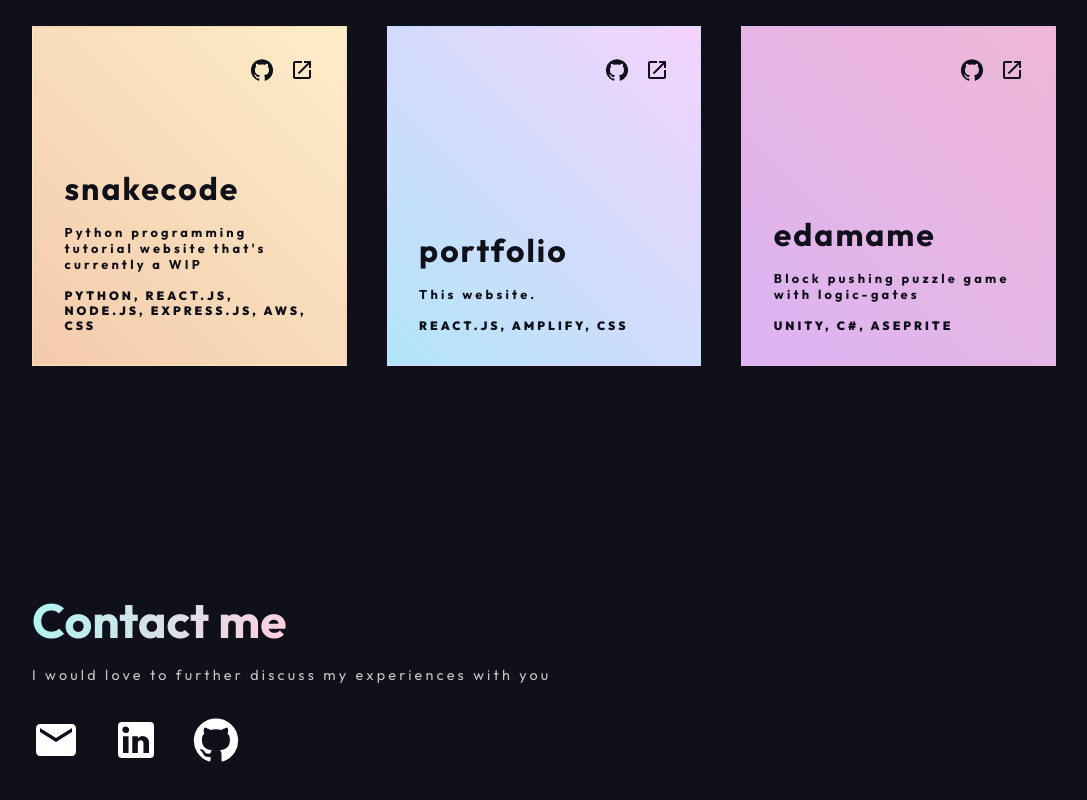
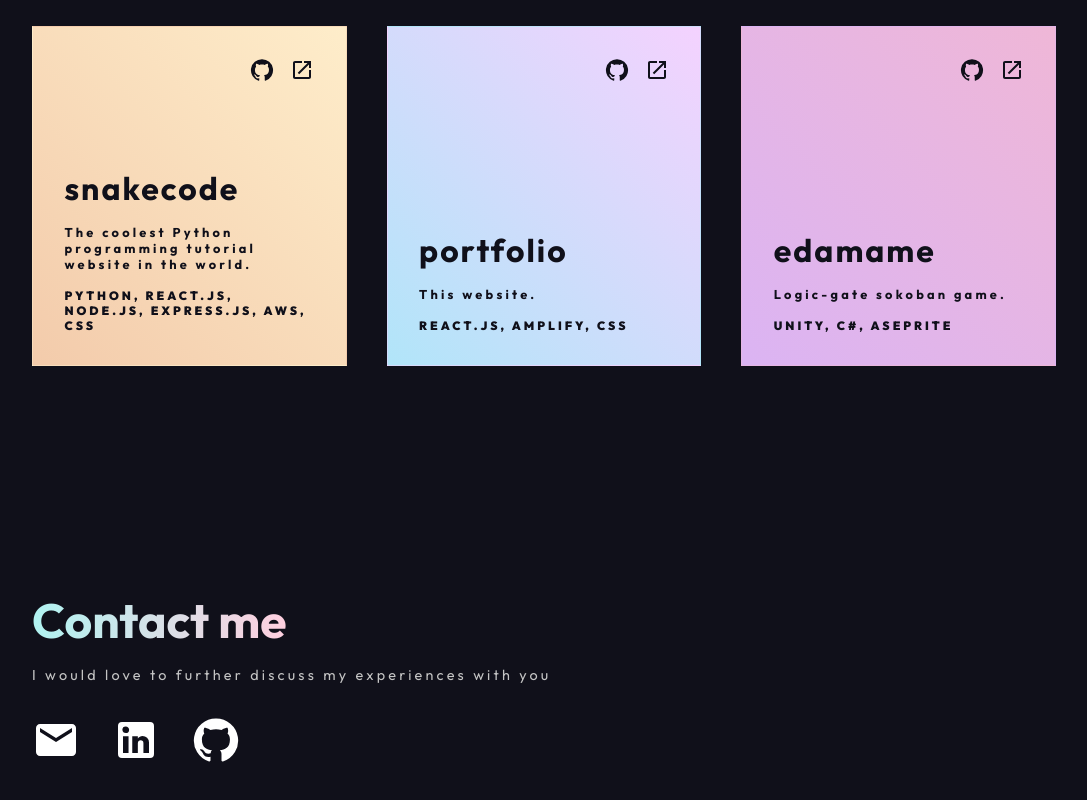
Before and after one commit to hwelsters/portfolio, a React (Create React App) app: page / in a window 1280 px wide. Shown: the part 1312-2112 px from the top of the page, without its empty margins (96-1183 px from the left). Built offline with nearby package versions, Linux system fonts and the light colour scheme.

Commit message:
Added personality

```diff
--- a/src/data/projects.ts
+++ b/src/data/projects.ts
@@ -1,7 +1,7 @@
 export const projects: Array<ProjectInterface> = [
   {
     name: "snakecode",
-    description: "Python programming tutorial website that's currently a WIP",
+    description: "The coolest Python programming tutorial website in the world.",
     githubURL: "https://github.com/hwelsters/axolotl",
     externalURL: "http://www.snakecode.org/",
     skills: "PYTHON, REACT.JS, NODE.JS, EXPRESS.JS, AWS, CSS"
@@ -15,7 +15,7 @@ export const projects: Array<ProjectInterface> = [
   },
   {
     name: "edamame",
-    description: "Block pushing puzzle game with logic-gates",
+    description: "Logic-gate sokoban game.",
     githubURL: "https://github.com/hwelsters/edamame",
     externalURL: "https://hwelsters.itch.io/edamame",
     skills: "UNITY, C#, ASEPRITE"
```
